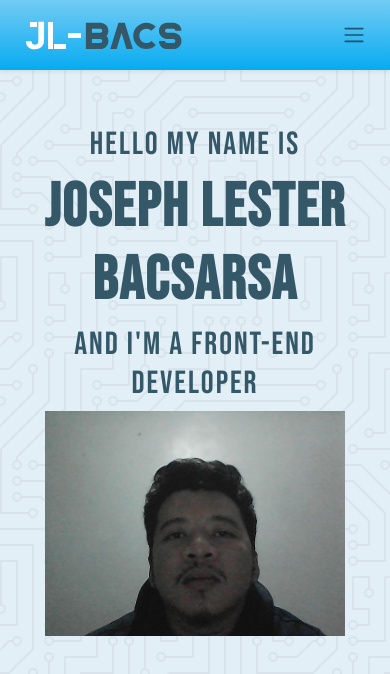
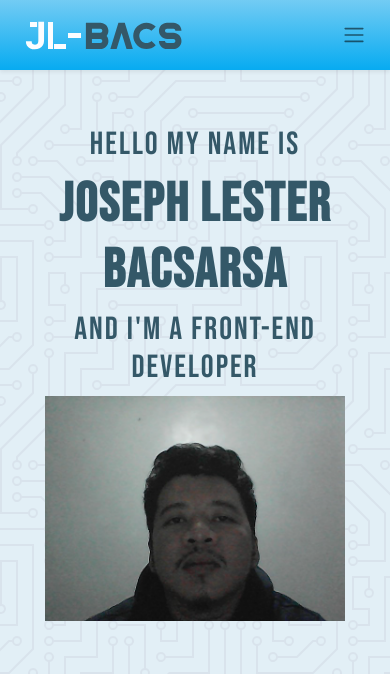
Before and after one commit to jlbbacs/MY-portfolio, a React (Create React App) app: page / in a window 390 px wide. Shown: the top 674 px of the page. Built offline with nearby package versions, Linux system fonts and the light colour scheme.

Commit message:
changing font size

```diff
--- a/src/css/nav.css
+++ b/src/css/nav.css
@@ -65,8 +65,9 @@ letter-spacing: 1.3px;
 
 
 .navbar li a{
-    font-size: smaller;
+
     margin-left: 1rem;
+    line-height: 1.3;
 }
 
 .navbar-toggler-icon{
@@ -74,6 +75,11 @@ letter-spacing: 1.3px;
     height: 1rem;
 
 }
+.myname{
+    font-size: 3.4rem!important;
+
+}
+
 }
 
 /* ==============min-width 480px================ */
```
